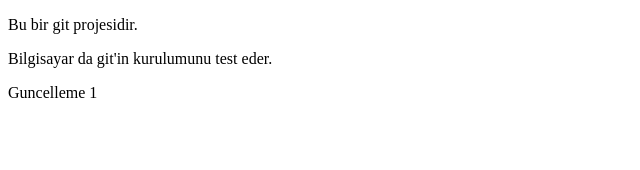
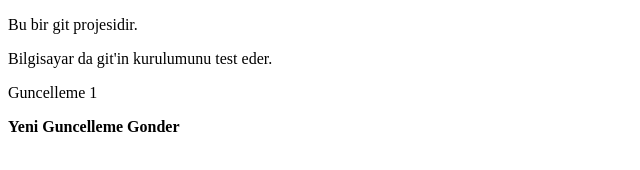
Before and after one commit to furkanbitik/GitTest, a plain HTML site: page index.html in a window 1280 px wide. Shown: the whole page, without its empty margins (0-640 px from the left). Drawn offline with Linux system fonts and the light colour scheme.

Commit message:
degisiklikler

```diff
--- a/index.html
+++ b/index.html
@@ -10,5 +10,6 @@
     <p>Bu bir git projesidir.</p>
     <p>Bilgisayar da git'in kurulumunu test eder.</p>
     <p>Guncelleme 1</p>
+    <b>Yeni Guncelleme Gonder</b>
 </body>
 </html>
```
